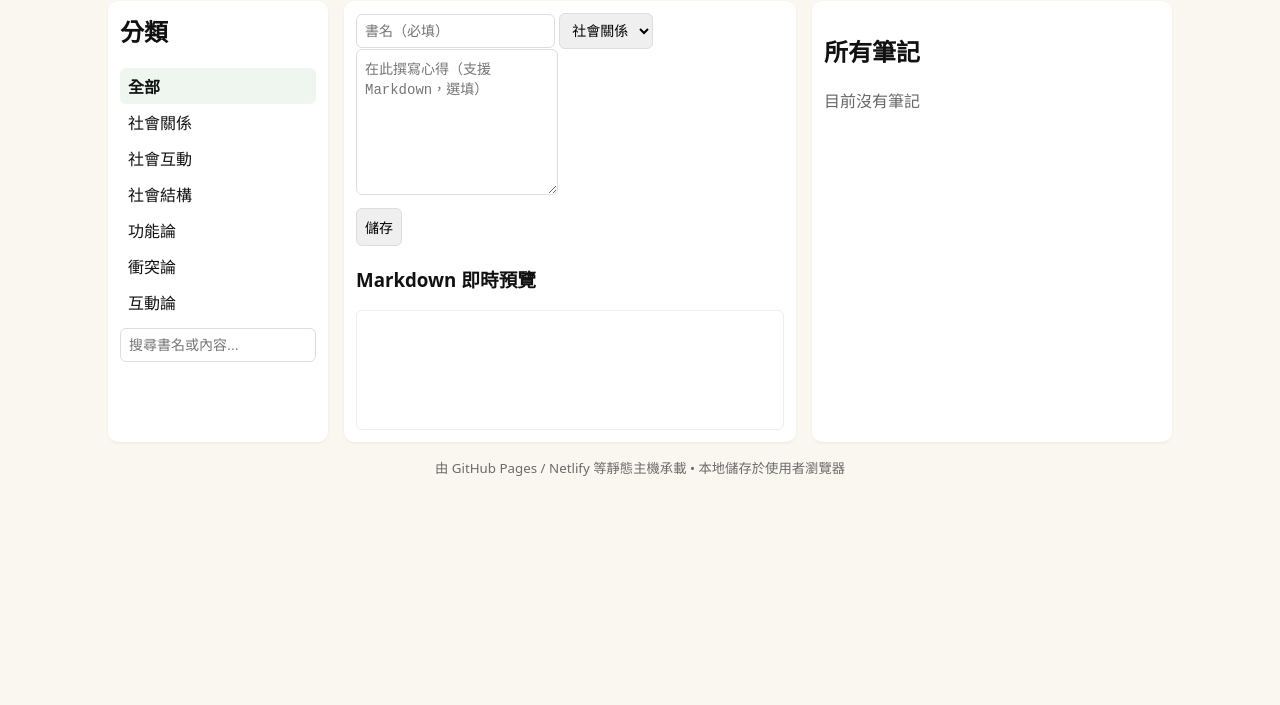
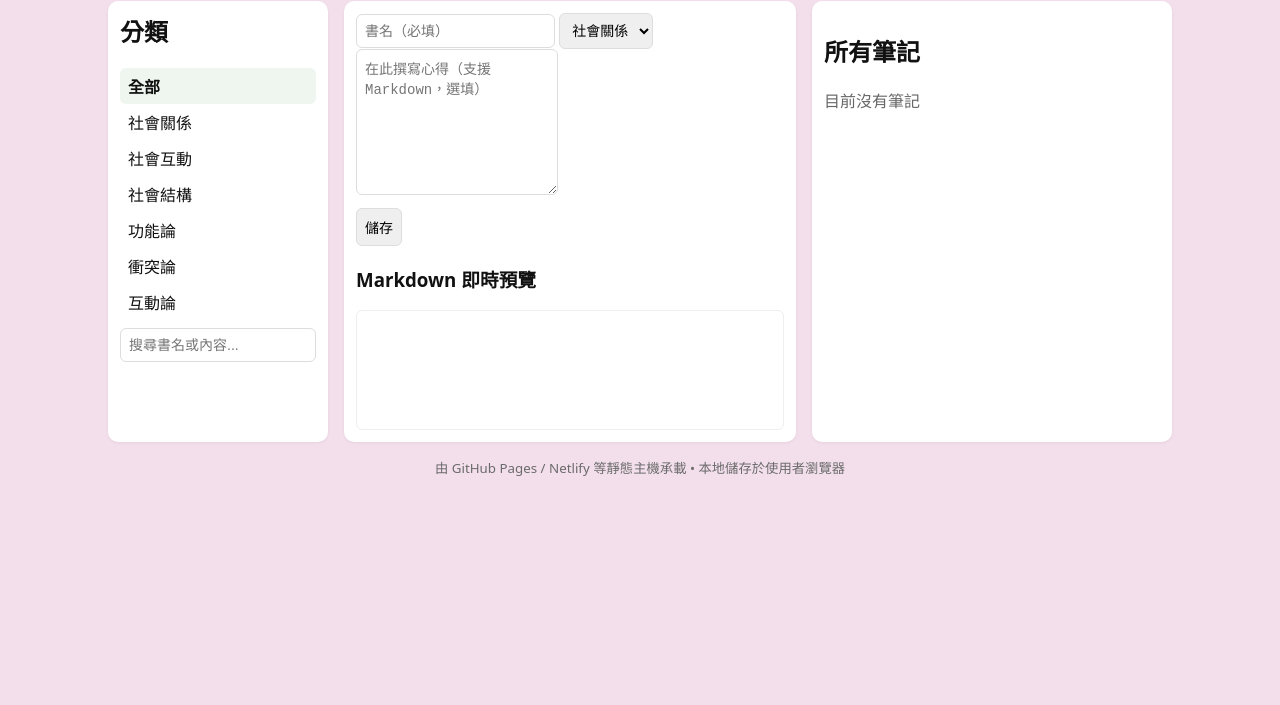
Before and after one commit to 0908232736a-design/-3, a plain HTML site: page index.html in a window 1280 px wide. Shown: the part 95-800 px from the top of the page. Drawn offline with nearby package versions, Linux system fonts and the light colour scheme.

Commit message:
Update styles.css

```diff
--- a/styles.css
+++ b/styles.css
@@ -1,5 +1,5 @@
 :root{
-  --bg:#faf7f0;
+  --bg:#f3dfeb;
   --card:#ffffff;
   --accent:#2c5f44;
   --muted:#6b6b6b;
```
